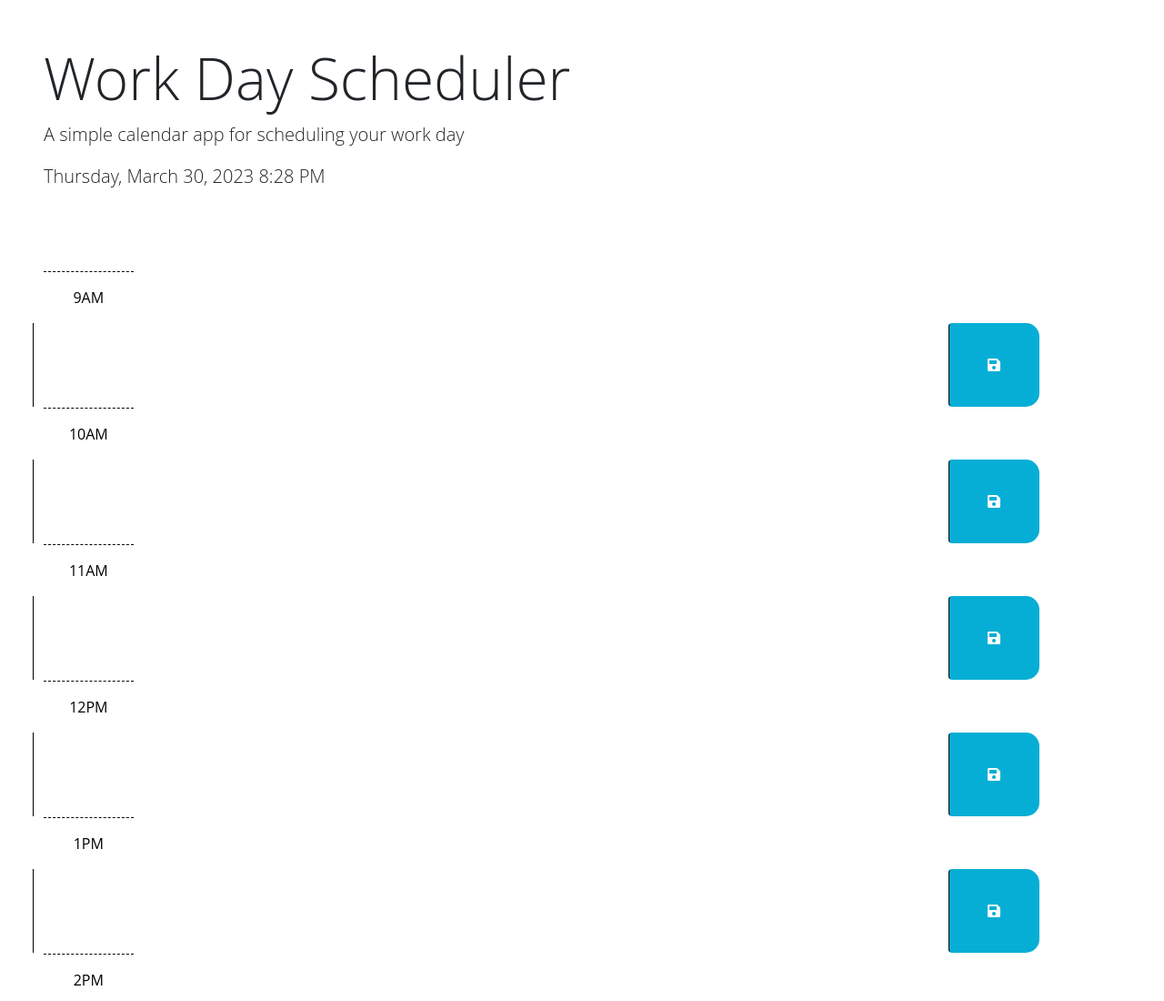
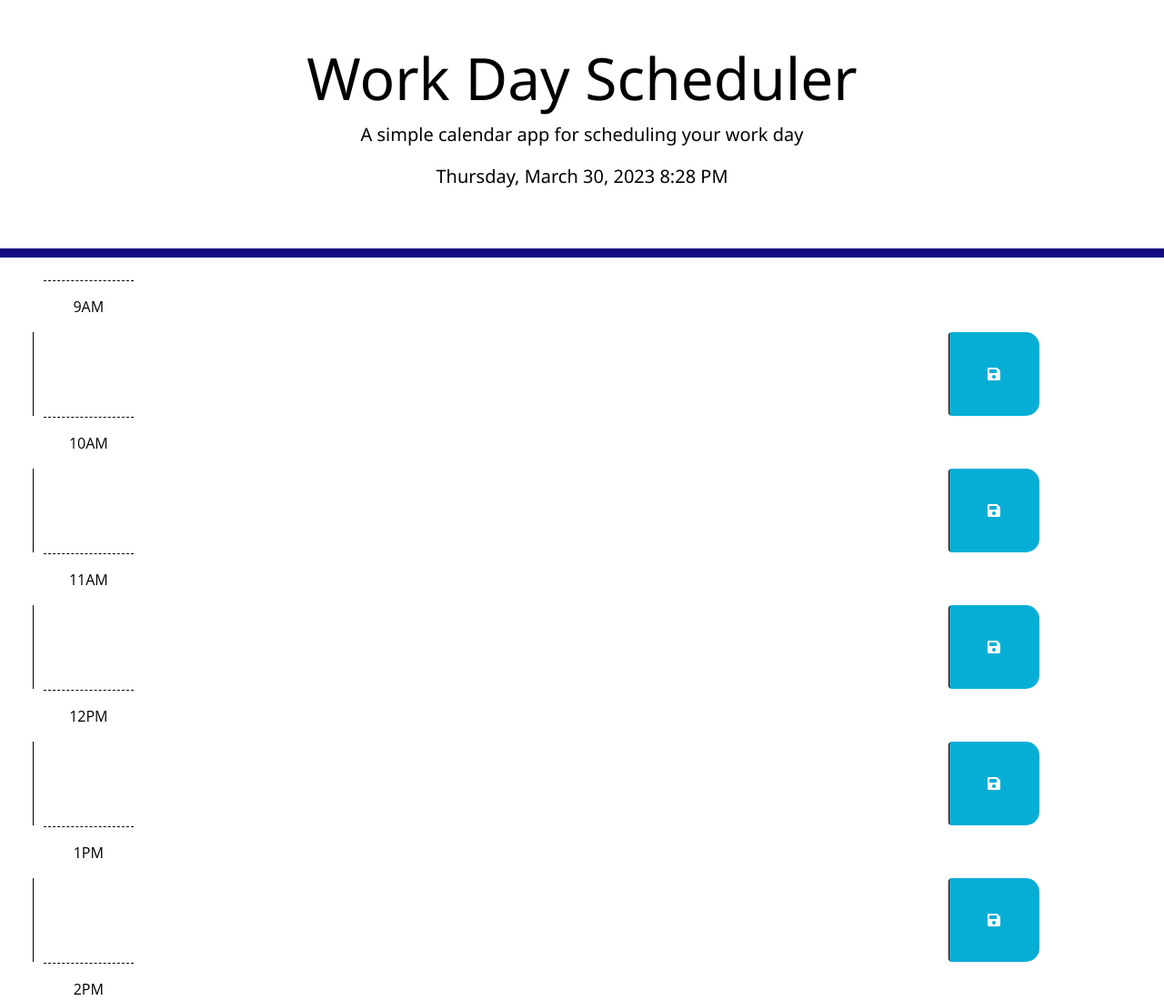
Before and after one commit to Dennmed22/workday-scheduler, a plain HTML site: page index.html in a window 1280 px wide. Shown: the top 1100 px of the page at 91% size. Drawn offline with nearby package versions, Linux system fonts and the light colour scheme.

Commit message:
added header styles

```diff
--- a/script.js
+++ b/script.js
@@ -1,7 +1,4 @@
-// Wrap all code that interacts with the DOM in a call to jQuery to ensure that
-// the code isn't run until the browser has finished rendering all the elements
-// in the html.
-var today = moment();
+const today = moment();
 
 $('#currentDay').text(today.format('LLLL'))
 $('#hour-9 .description').val(localStorage.getItem('hour-9'));
@@ -26,25 +23,3 @@ $(document).ready(function () {
   });
 
 });
-
-
-
-
-  // TODO: Add a listener for click events on the save button. This code should
-  // use the id in the containing time-block as a key to save the user input in
-  // local storage. HINT: What does `this` reference in the click listener
-  // function? How can DOM traversal be used to get the "hour-x" id of the
-  // time-block containing the button that was clicked? How might the id be
-  // useful when saving the description in local storage?
-  //
-  // TODO: Add code to apply the past, present, or future class to each time
-  // block by comparing the id to the current hour. HINTS: How can the id
-  // attribute of each time-block be used to conditionally add or remove the
-  // past, present, and future classes? How can Day.js be used to get the
-  // current hour in 24-hour time?
-  //
-  // TODO: Add code to get any user input that was saved in localStorage and set
-  // the values of the corresponding textarea elements. HINT: How can the id
-  // attribute of each time-block be used to do this?
-  //
-  // TODO: Add code to display the current date in the header of the page.
--- a/style.css
+++ b/style.css
@@ -1,7 +1,17 @@
+.p-5.mb-4 {
+  text-align: center;
+  background-color: transparent;
+  color: black;
+  border-radius: 0;
+  border-bottom: 10px solid rgb(20, 10, 130);
+  font-family: 'Segoe UI', Tahoma, Geneva, Verdana, sans-serif;
+}
+
 body {
   font-family: 'Open Sans', sans-serif;
   font-size: 16px;
 }
+
 
 textarea {
   background: transparent;
```
Also changed, not shown: index.html (+0 -14 lines).
